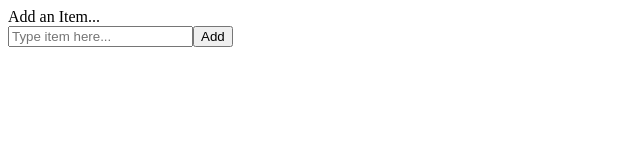
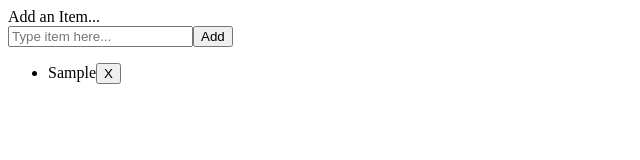
Before and after one commit to jordantroberts/React-To-Do-List, a React (Create React App) app: page / in a window 1280 px wide. Both pictures are taken after typing "Sample" into the empty fields and a click on the button "Add". Shown: the top 160 px of the page, without its empty margins (0-640 px from the left). Built offline with nearby package versions, Linux system fonts and the light colour scheme.

Commit message:
Displays list of to-dos with delete button

```diff
--- a/src/App.js
+++ b/src/App.js
@@ -50,6 +50,18 @@ class App extends Component {
             onChange={e => this.updateInput("newItem", e.target.value)}
           />
           <button onClick={() => this.addItem()}>Add</button>
+          <br/>
+          <ul>
+            {this.state.list.map(item => {
+              return(
+                <li key={item.id}>
+                  {item.value}
+                  <button onClick={() => this.deleteItem(item.id)}>X
+                  </button>
+                </li>
+              )
+            })}
+          </ul>
         </div>
       </div>
     );
```
